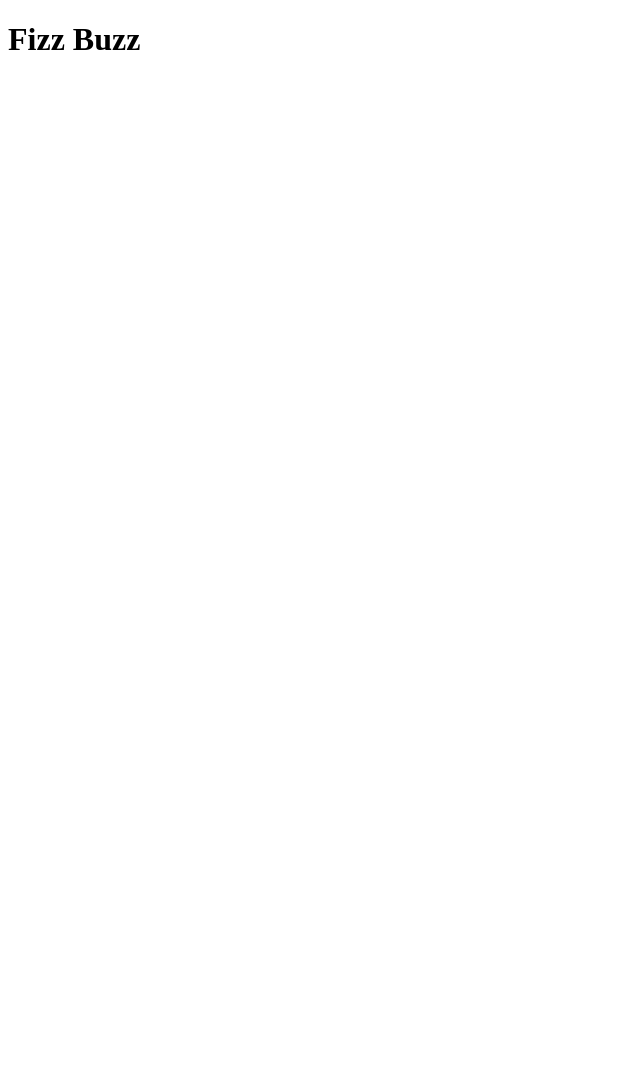
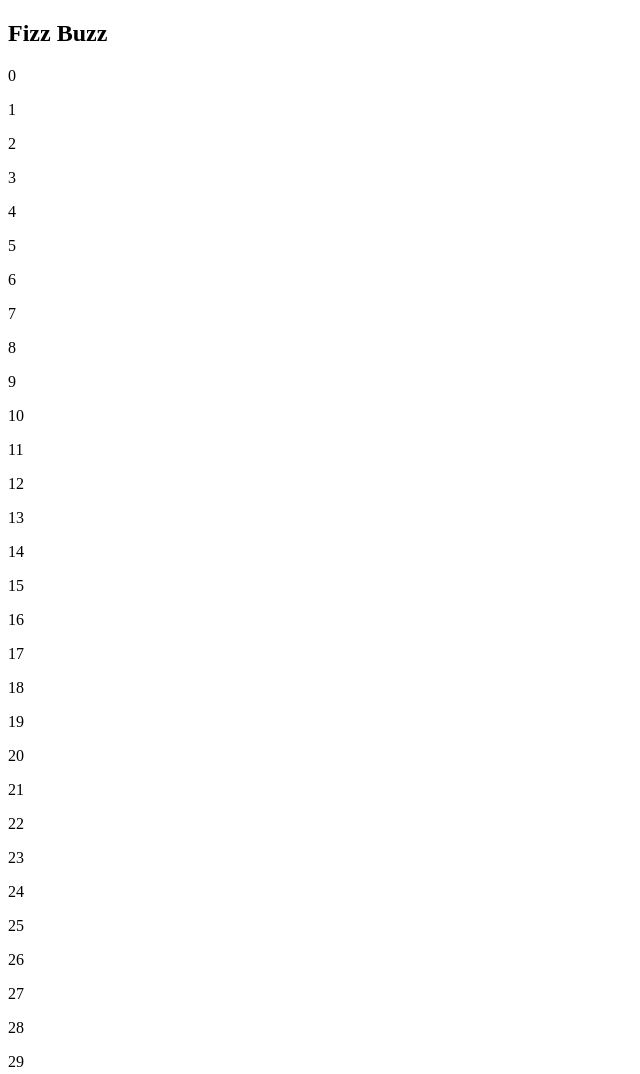
Before and after one commit to PatriPatuco/challenges, a plain HTML site: page fizz-buzz/index.html in a window 1280 px wide. Shown: the top 1074 px of the page, without its empty margins (0-640 px from the left). Before the commit the page ends 800 px from the top, so only its background shows below. Drawn offline with Linux system fonts and the light colour scheme.

Commit message:
Add printNumber function

```diff
--- a/fizz-buzz/index.html
+++ b/fizz-buzz/index.html
@@ -9,7 +9,8 @@
 </head>
 <body>
     <main>
-        <h1>Fizz Buzz</h1>
+        <h2>Fizz Buzz</h2>
+        <p class="js-numbers"></p>
     </main>
 </body>
 <script src="./main.js"></script>
--- a/fizz-buzz/main.js
+++ b/fizz-buzz/main.js
@@ -0,0 +1,9 @@
+const numbers = document.querySelector(".js-numbers");
+
+function printNumbers() {
+    for (let i = 0; i < 101; i++) {
+        numbers.innerHTML += "<p>"+ i +"</p>";
+      }
+}
+
+printNumbers();
```
